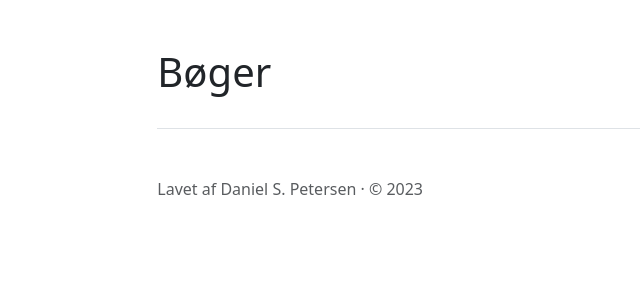
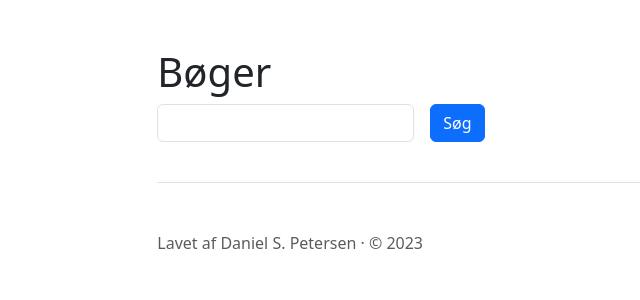
Before and after one commit to dani7354/book-prices, a Flask app: template src/web/templates/index.html in a window 1280 px wide. Shown: the part 113-413 px from the top of the page, without its empty margins (80-720 px from the left). Run offline with Flask 2, Linux system fonts and the light colour scheme; the template is opened without the code that fills it, so the values that code supplies are empty; parts of the project's set-up code (start-up, migrations or seed data) failed here and were passed over; some libraries are stand-ins or nearby versions.

Commit message:
Added search input field

```diff
--- a/src/data/bookprice_db.py
+++ b/src/data/bookprice_db.py
@@ -143,7 +143,7 @@ class BookPriceDb:
                          "FROM BookPrice bp "
                          "WHERE bp.BookId = %s AND bp.BookStoreId = %s "
                          "GROUP BY DATE(Created) "
-                         "ORDER BY Created DESC ")
+                         "ORDER BY Created DESC;")
 
                 cursor.execute(query, (book.id, book_store.id))
 
--- a/src/web/templates/index.html
+++ b/src/web/templates/index.html
@@ -1,6 +1,14 @@
 {% extends "base.html" %}
 {% block content %}
    <h1>Bøger</h1>
+    <form class="row g-3" method="get" action="/">
+        <div class="col-auto">
+            <input type="text" class="form-control" name="search" value="">
+        </div>
+        <div class="col-auto">
+            <button type="submit" class="btn btn-primary mb-3">Søg</button>
+        </div>
+    </form>
 
     <div class="row row-cols-1 row-cols-md-3 g-4">
     {% for b in books %}
```
